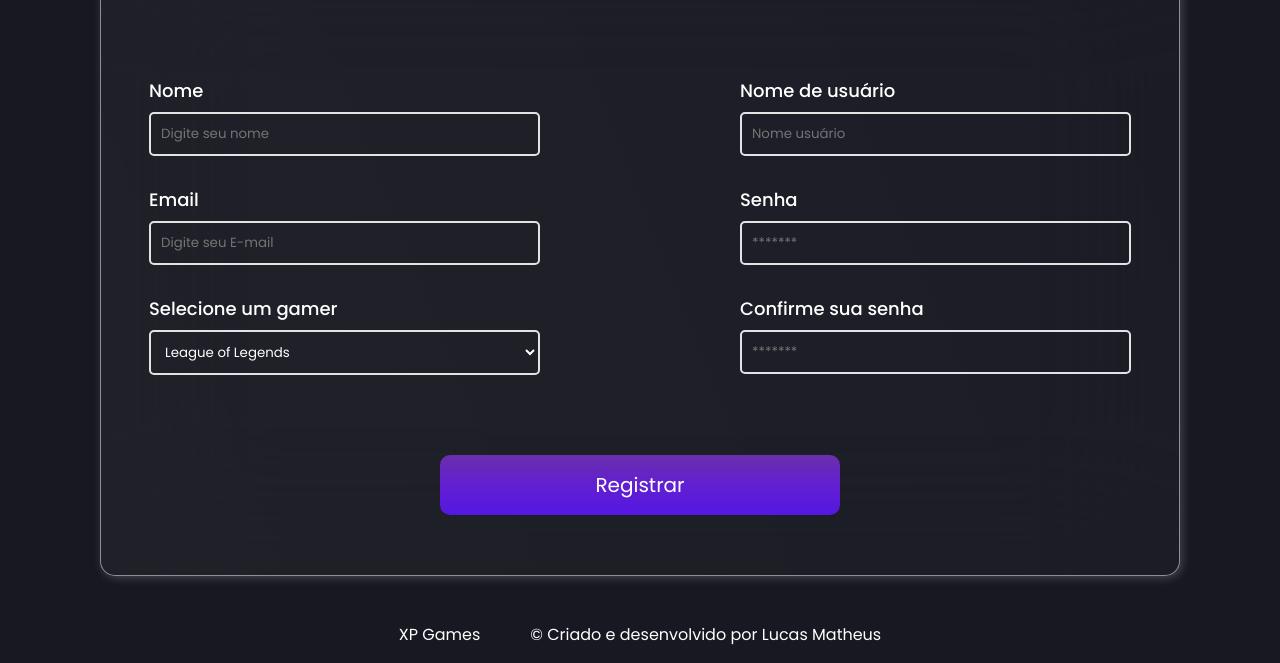
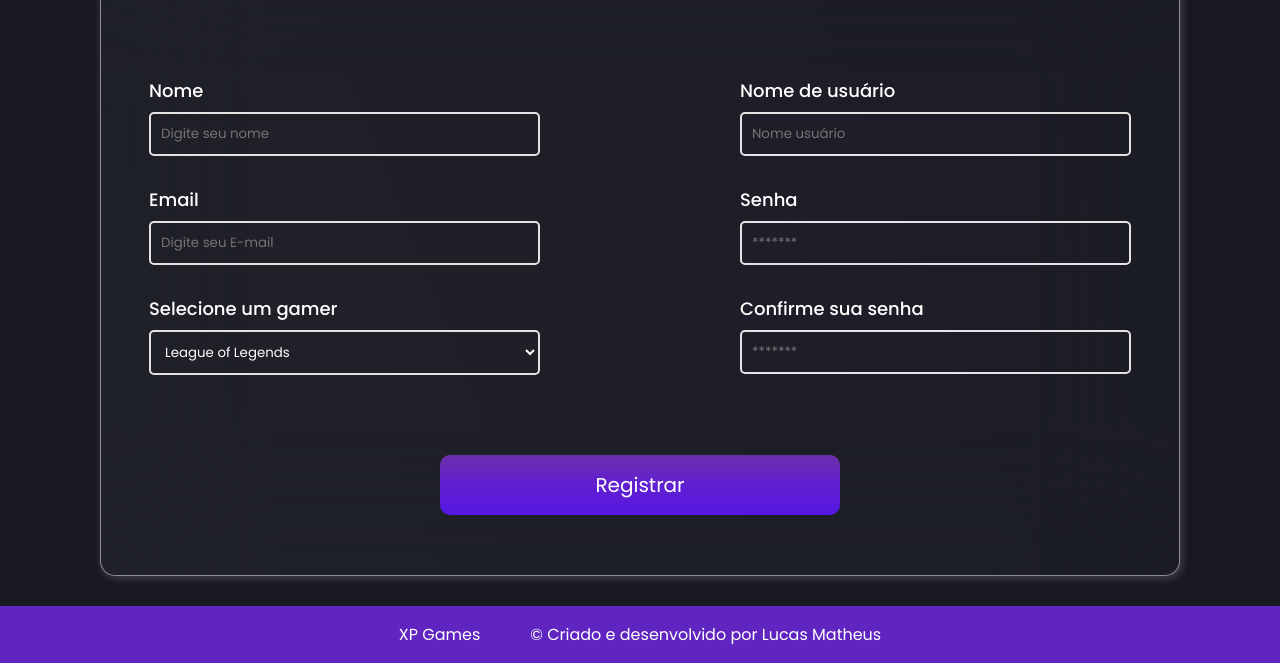
Before and after one commit to LucasMatheus12/XP-Games, a plain HTML site: page index.html in a window 1280 px wide. Shown: the part 3024-3687 px from the top of the page. Drawn offline with Linux system fonts and the light colour scheme.

Commit message:
att project

```diff
--- a/src/CSS/XPGames.css
+++ b/src/CSS/XPGames.css
@@ -447,6 +447,7 @@ option {
     align-items: center;
     justify-content: center;
     gap: 50px;
+    background: #6025C0;
 }
 
 
```
Also changed, not shown: index.html (renamed from indeex.html).
